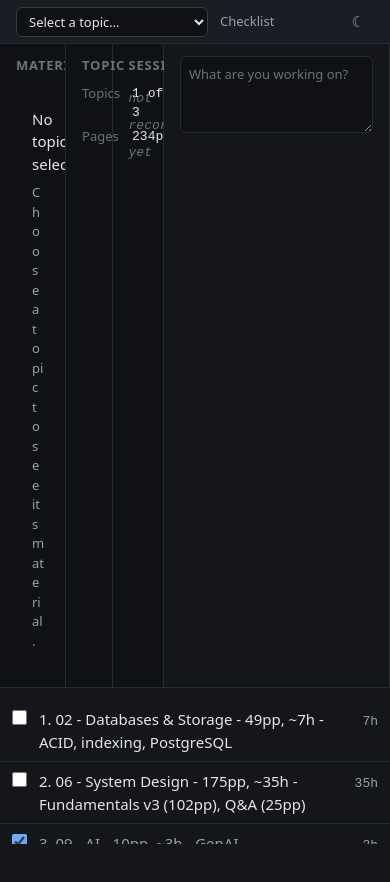
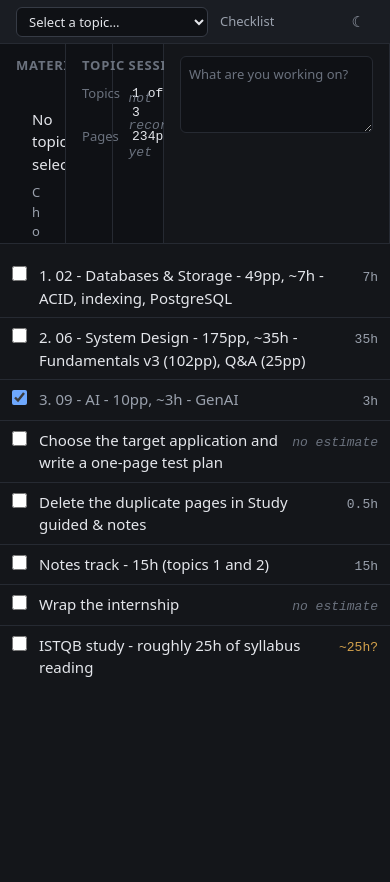
Before and after one commit to Sharawey74/Threadline, a React (Vite) app in the folder frontend/: page / in a window 390 px wide. Shown: the top 882 px of the page. After the commit the page ends 844 px from the top, so only its background shows below. Built offline with nearby package versions, Linux system fonts and the light colour scheme.

Commit message:
fix(ui): bound the collapsed rail so it cannot starve the viewer
Below 900px the rail becomes a strip above the viewer and took its height
from its tallest region, the note box. On a short window that left the
viewer a couple of hundred pixels for a study PDF. The strip is now capped
and scrolls.

```diff
--- a/frontend/src/workbench/layout.css
+++ b/frontend/src/workbench/layout.css
@@ -100,6 +100,13 @@
     overflow-x: auto;
     overflow-y: hidden;
     border-right: none;
+    /*
+     * The strip takes its height from its tallest region, which is the note
+     * box. Unbounded, that leaves a PDF page rendering at thumbnail size on a
+     * short window — the viewer is already the constrained dimension down
+     * here, so the rail must never take more than a third of it.
+     */
+    max-height: min(33vh, 200px);
     border-bottom: 1px solid var(--border);
   }
 
```
